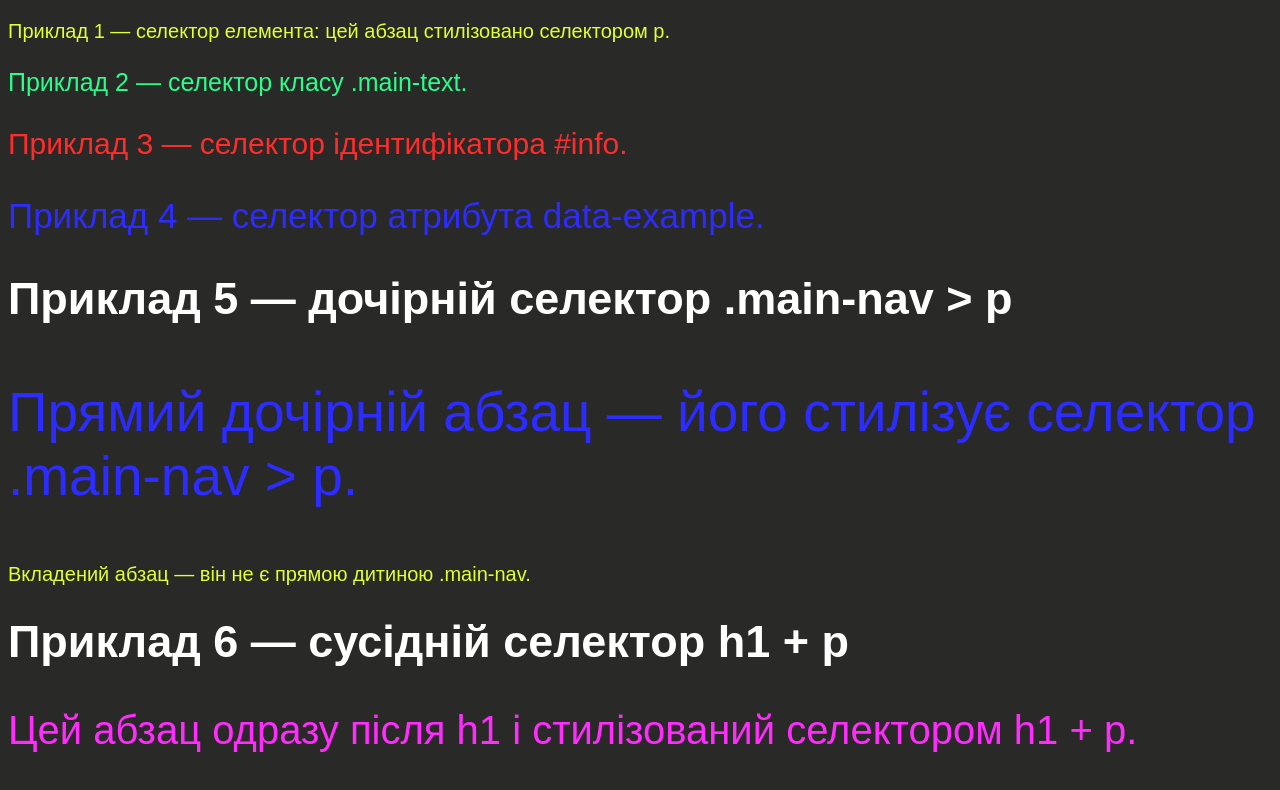
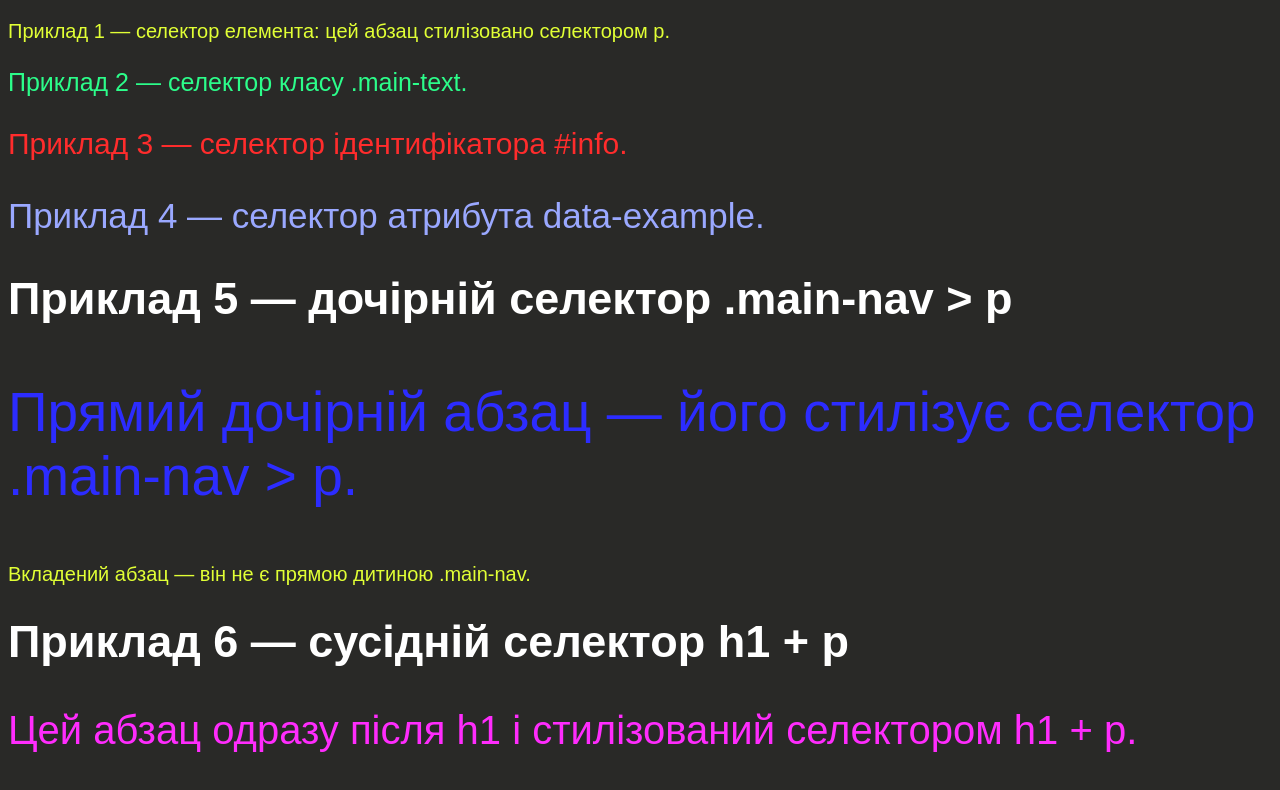
Before and after one commit to sergisyrygi-bit/my-stud, a plain HTML site: page home-work-4/index.html in a window 1280 px wide. Shown: the top 790 px of the page. Drawn offline with Linux system fonts and the light colour scheme.

Commit message:
Improve attribute selector text contrast
Co-authored-by: Copilot <223556219+Copilot@users.noreply.github.com>

```diff
--- a/home-work-4/style.css
+++ b/home-work-4/style.css
@@ -24,7 +24,7 @@ p {
     font-size: 30px;
 }
 p[data-example="value"] {
-    color: #2c2cff;
+    color: #9aa8ff;
     font-size: 35px;
 }
 div.main-content h1 + p {
```
